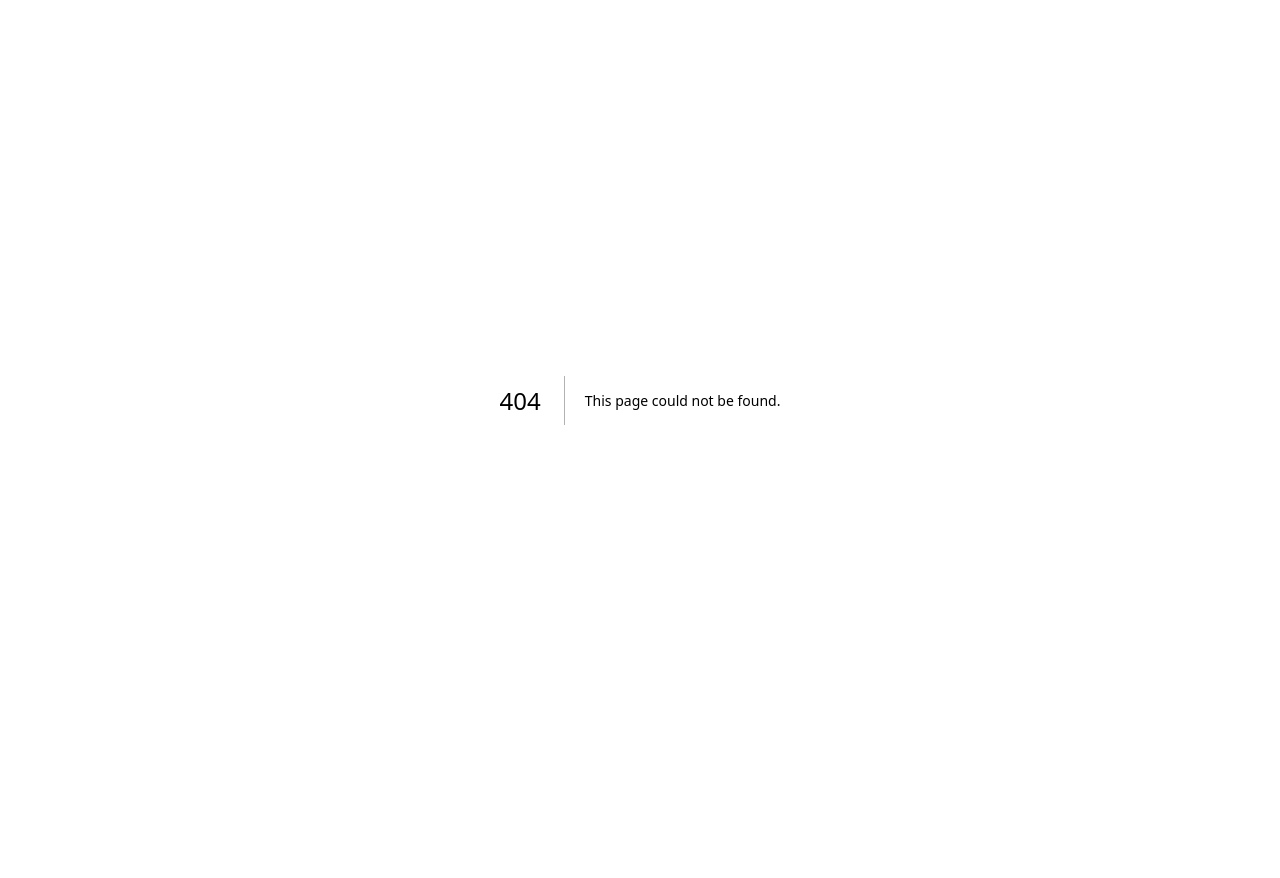
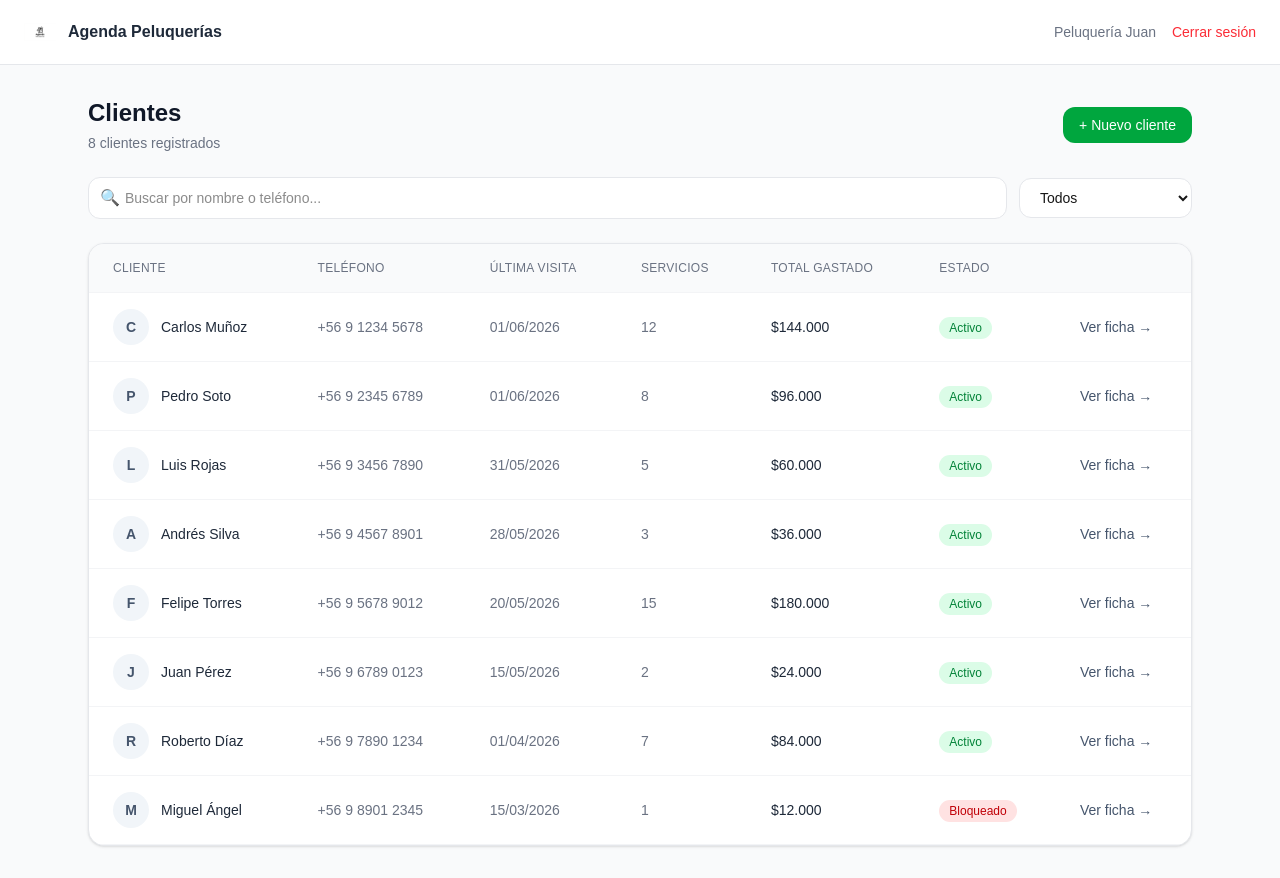
Before and after one commit to matiascyber19/agenda-peluquerias, a Next.js app: page /clientes in a window 1280 px wide. Before the commit this address had no page. Before the commit the page ends 800 px from the top, so only its background shows below. Built offline with nearby package versions, Linux system fonts and the light colour scheme.

Commit message:
feat: pantalla clientes UI

```diff
--- /dev/null
+++ b/app/clientes/page.tsx
@@ -0,0 +1,111 @@
+const clientes = [
+{ id: 1, nombre: "Carlos Muñoz", telefono: "+56 9 1234 5678", ultimaVisita: "01/06/2026", servicios: 12, gasto: "$144.000", bloqueado: false },
+{ id: 2, nombre: "Pedro Soto", telefono: "+56 9 2345 6789", ultimaVisita: "01/06/2026", servicios: 8, gasto: "$96.000", bloqueado: false },
+{ id: 3, nombre: "Luis Rojas", telefono: "+56 9 3456 7890", ultimaVisita: "31/05/2026", servicios: 5, gasto: "$60.000", bloqueado: false },
+{ id: 4, nombre: "Andrés Silva", telefono: "+56 9 4567 8901", ultimaVisita: "28/05/2026", servicios: 3, gasto: "$36.000", bloqueado: false },
+{ id: 5, nombre: "Felipe Torres", telefono: "+56 9 5678 9012", ultimaVisita: "20/05/2026", servicios: 15, gasto: "$180.000", bloqueado: false },
+{ id: 6, nombre: "Juan Pérez", telefono: "+56 9 6789 0123", ultimaVisita: "15/05/2026", servicios: 2, gasto: "$24.000", bloqueado: false },
+{ id: 7, nombre: "Roberto Díaz", telefono: "+56 9 7890 1234", ultimaVisita: "01/04/2026", servicios: 7, gasto: "$84.000", bloqueado: false },
+{ id: 8, nombre: "Miguel Ángel", telefono: "+56 9 8901 2345", ultimaVisita: "15/03/2026", servicios: 1, gasto: "$12.000", bloqueado: true },
+]
+
+export default function ClientesPage() {
+return (
+    <div className="min-h-screen bg-gray-50">
+
+      {/* Navbar */}
+    <nav className="bg-white border-b border-gray-200 px-6 py-4 flex items-center justify-between">
+        <div className="flex items-center gap-3">
+        <img src="/logo_agenda_peluqueria.png" alt="Logo" className="w-8 h-8 object-contain" />
+        <span className="font-semibold text-gray-800">Agenda Peluquerías</span>
+        </div>
+        <div className="flex items-center gap-4">
+        <span className="text-sm text-gray-500">Peluquería Juan</span>
+        <button className="text-sm text-red-500 hover:text-red-700 font-medium transition-colors">
+            Cerrar sesión
+        </button>
+        </div>
+    </nav>
+
+    <div className="max-w-6xl mx-auto px-6 py-8">
+
+        {/* Header */}
+        <div className="flex items-center justify-between mb-6">
+        <div>
+            <h1 className="text-2xl font-bold text-gray-900">Clientes</h1>
+            <p className="text-gray-500 text-sm mt-1">{clientes.length} clientes registrados</p>
+        </div>
+        <button className="px-4 py-2 text-sm bg-green-600 text-white rounded-xl hover:bg-green-700 transition-colors font-medium">
+            + Nuevo cliente
+        </button>
+        </div>
+
+        {/* Buscador y filtros */}
+        <div className="flex items-center gap-3 mb-6">
+        <div className="flex-1 relative">
+            <span className="absolute left-3 top-1/2 -translate-y-1/2 text-gray-400">🔍</span>
+            <input
+            type="text"
+            placeholder="Buscar por nombre o teléfono..."
+            className="w-full border border-gray-200 bg-white rounded-xl pl-9 pr-4 py-2.5 text-sm focus:outline-none focus:ring-2 focus:ring-slate-800 transition-all"
+            />
+        </div>
+        <select className="border border-gray-200 bg-white rounded-xl px-4 py-2.5 text-sm focus:outline-none focus:ring-2 focus:ring-slate-800 transition-all">
+            <option>Todos</option>
+            <option>Activos</option>
+            <option>Sin visitar 60+ días</option>
+            <option>Bloqueados</option>
+        </select>
+        </div>
+
+        {/* Tabla */}
+        <div className="bg-white rounded-2xl border border-gray-200 shadow-sm overflow-hidden">
+        <table className="w-full">
+            <thead>
+            <tr className="border-b border-gray-100 bg-gray-50">
+                <th className="text-left px-6 py-4 text-xs font-medium text-gray-500 uppercase tracking-wide">Cliente</th>
+                <th className="text-left px-6 py-4 text-xs font-medium text-gray-500 uppercase tracking-wide">Teléfono</th>
+                <th className="text-left px-6 py-4 text-xs font-medium text-gray-500 uppercase tracking-wide">Última visita</th>
+                <th className="text-left px-6 py-4 text-xs font-medium text-gray-500 uppercase tracking-wide">Servicios</th>
+                <th className="text-left px-6 py-4 text-xs font-medium text-gray-500 uppercase tracking-wide">Total gastado</th>
+                <th className="text-left px-6 py-4 text-xs font-medium text-gray-500 uppercase tracking-wide">Estado</th>
+                <th className="px-6 py-4"></th>
+            </tr>
+            </thead>
+            <tbody>
+            {clientes.map((cliente, i) => (
+                <tr key={cliente.id} className={`border-b border-gray-100 hover:bg-gray-50 transition-colors ${i === clientes.length - 1 ? "border-0" : ""}`}>
+                <td className="px-6 py-4">
+                    <div className="flex items-center gap-3">
+                    <div className="w-9 h-9 rounded-full bg-slate-100 flex items-center justify-center text-sm font-semibold text-slate-600">
+                        {cliente.nombre.charAt(0)}
+                    </div>
+                    <span className="text-sm font-medium text-gray-800">{cliente.nombre}</span>
+                    </div>
+                </td>
+                <td className="px-6 py-4 text-sm text-gray-500">{cliente.telefono}</td>
+                <td className="px-6 py-4 text-sm text-gray-500">{cliente.ultimaVisita}</td>
+                <td className="px-6 py-4 text-sm text-gray-500">{cliente.servicios}</td>
+                <td className="px-6 py-4 text-sm font-medium text-gray-800">{cliente.gasto}</td>
+                <td className="px-6 py-4">
+                    {cliente.bloqueado ? (
+                    <span className="text-xs px-2.5 py-1 rounded-full bg-red-100 text-red-700 font-medium">Bloqueado</span>
+                    ) : (
+                    <span className="text-xs px-2.5 py-1 rounded-full bg-green-100 text-green-700 font-medium">Activo</span>
+                    )}
+                </td>
+                <td className="px-6 py-4">
+                    <button className="text-sm text-slate-600 hover:text-slate-900 font-medium transition-colors">
+                    Ver ficha →
+                    </button>
+                </td>
+                </tr>
+            ))}
+            </tbody>
+        </table>
+        </div>
+
+    </div>
+    </div>
+)
+}
```
